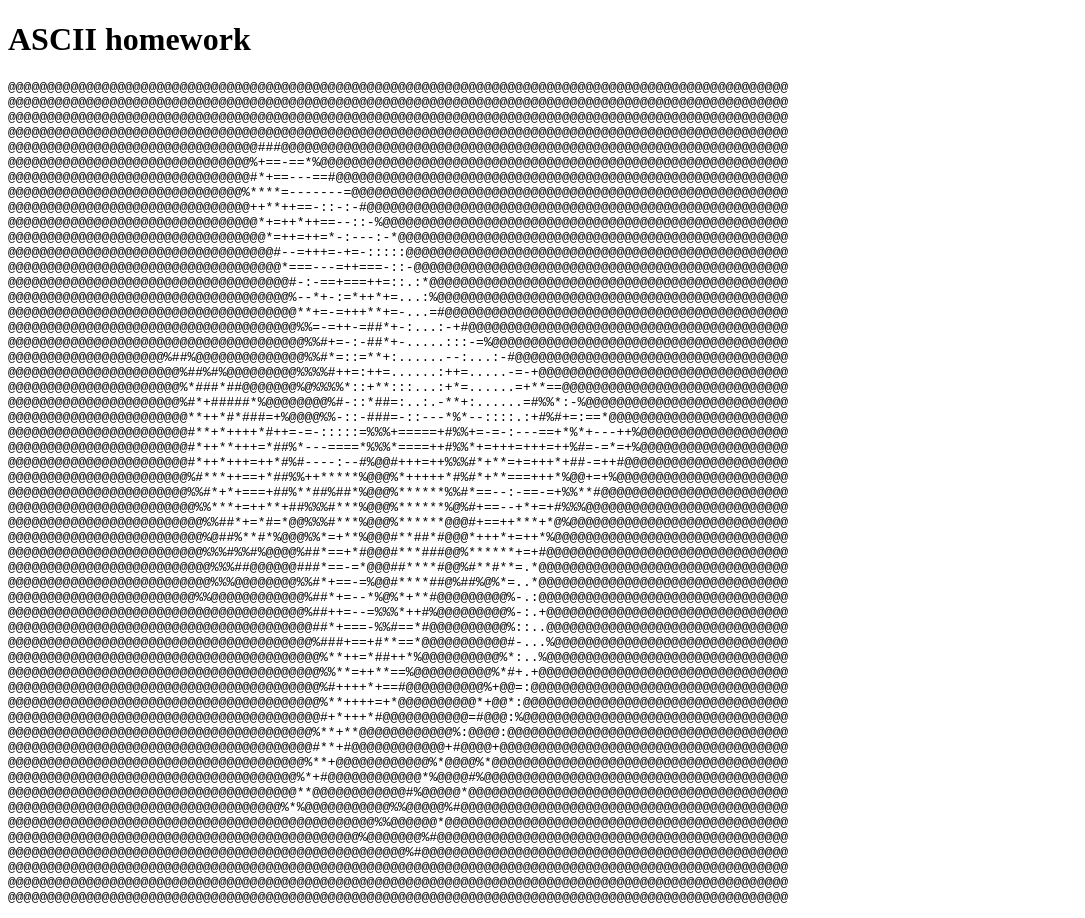
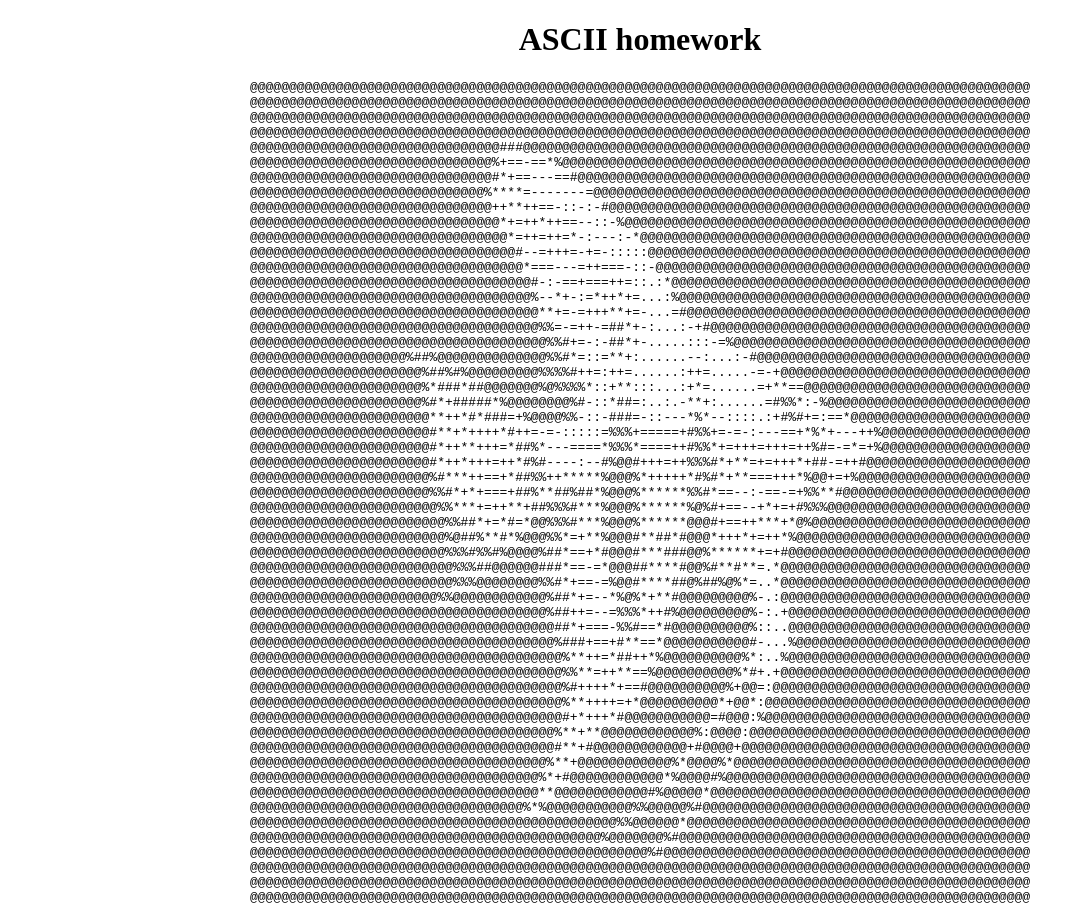
Before and after one commit to Changharrison9/Week1, a plain HTML site: page ASCII.html in a window 1280 px wide. Shown: the whole page, without its empty margins (0-1085 px from the left). Drawn offline with Linux system fonts and the light colour scheme.

Commit message:
Update ASCII.html

```diff
--- a/ASCII.html
+++ b/ASCII.html
@@ -4,9 +4,19 @@
     <meta charset="UTF-8">
     <meta name="viewport" content="width=device-width, initial-scale=1.0">
     <title>ASCII homework</title>
+    <style>
+        h1 {
+            text-align: center;
+        }
+        pre {
+            text-align: center;
+            width: fit-content;
+            margin: 0 auto;
+        }
+    </style>
 </head>
 <body>
-    <h1>ASCII homework</h1>
+    <h1>ASCII homework </h1>
     <pre>
 @@@@@@@@@@@@@@@@@@@@@@@@@@@@@@@@@@@@@@@@@@@@@@@@@@@@@@@@@@@@@@@@@@@@@@@@@@@@@@@@@@@@@@@@@@@@@@@@@@@@
 @@@@@@@@@@@@@@@@@@@@@@@@@@@@@@@@@@@@@@@@@@@@@@@@@@@@@@@@@@@@@@@@@@@@@@@@@@@@@@@@@@@@@@@@@@@@@@@@@@@@
```
